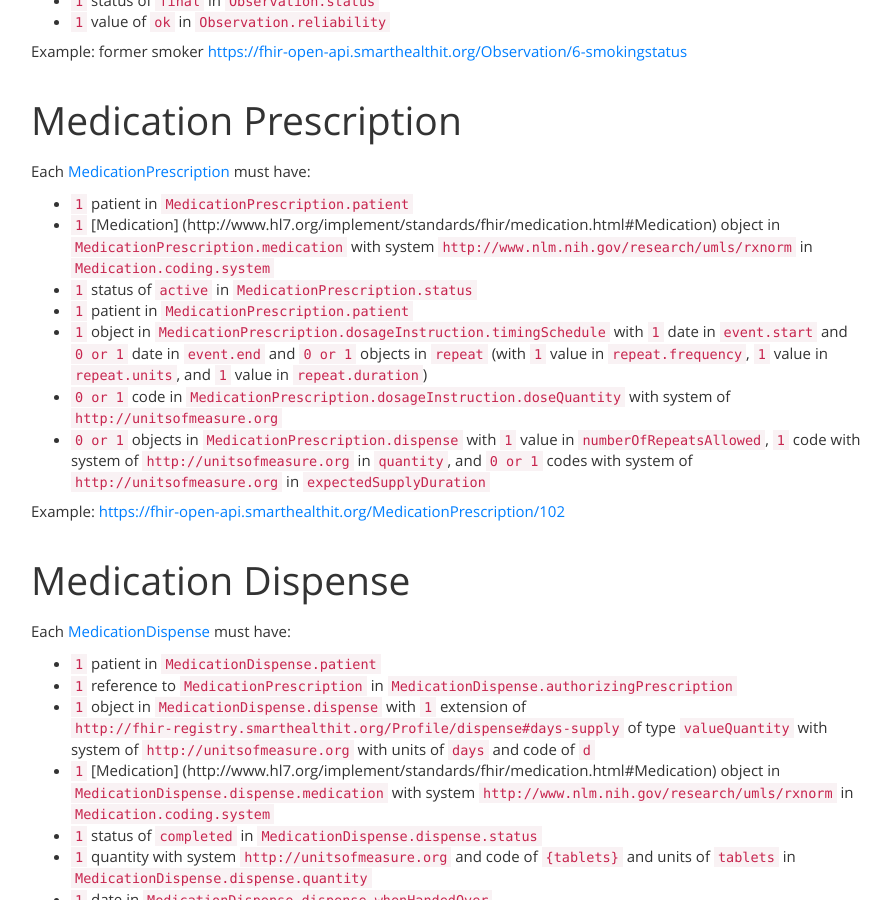
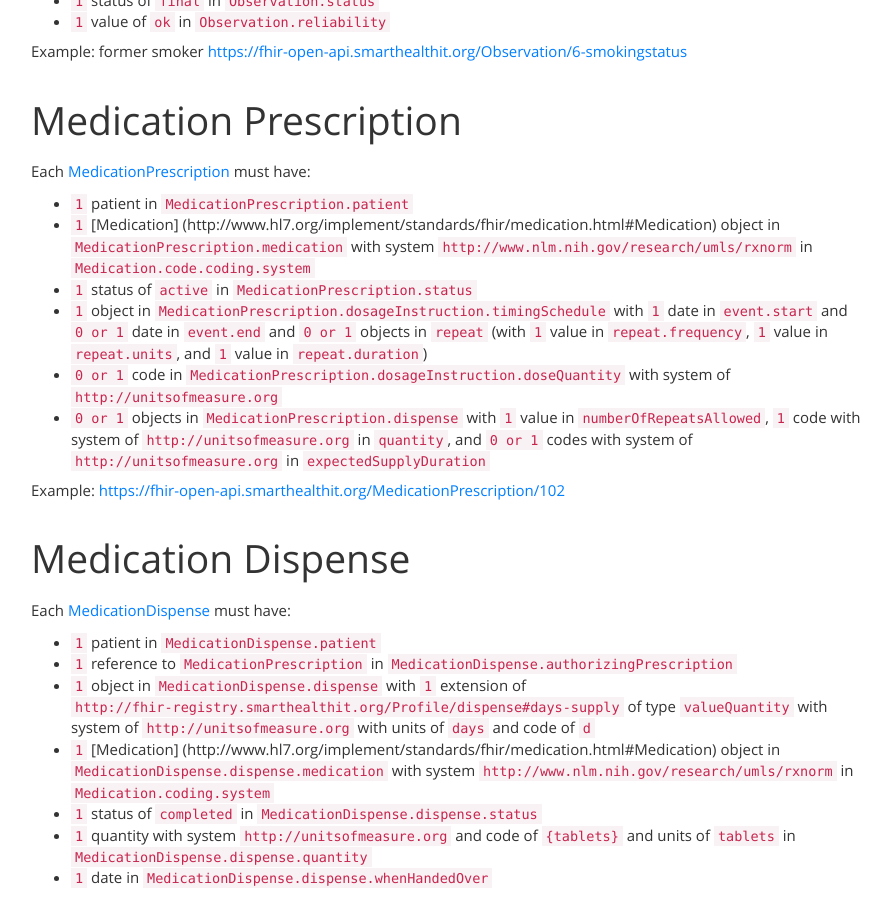
Before and after one commit to smart-on-fhir/smart-on-fhir.github.io, a Jekyll site: the page built from profiles/index.md, in a window 1280 px wide and 900 px high, scrolled down 3581 px. Shown: the whole window, without its empty margins (39-930 px from the left). Built offline with Jekyll 4.4.1, drawn with Linux system fonts in a browser that asks for light colours; Markdown is read by kramdown in place of the engine named in the settings.

Commit message:
Update index.md
Quick fixes to MedicationPrescription.

```diff
--- a/profiles/index.md
+++ b/profiles/index.md
@@ -208,9 +208,8 @@ Each
 must have:
 
  * `1` patient in `MedicationPrescription.patient`
- * `1` [Medication] (http://www.hl7.org/implement/standards/fhir/medication.html#Medication) object in `MedicationPrescription.medication` with system `http://www.nlm.nih.gov/research/umls/rxnorm` in `Medication.coding.system`
+ * `1` [Medication] (http://www.hl7.org/implement/standards/fhir/medication.html#Medication) object in `MedicationPrescription.medication` with system `http://www.nlm.nih.gov/research/umls/rxnorm` in `Medication.code.coding.system`
  * `1` status of `active` in `MedicationPrescription.status`
- * `1` patient in `MedicationPrescription.patient`
  * `1` object in `MedicationPrescription.dosageInstruction.timingSchedule` with `1` date in `event.start` and `0 or 1` date in `event.end` and `0 or 1` objects in `repeat` (with `1` value in `repeat.frequency`, `1` value in `repeat.units`, and `1` value in `repeat.duration`)
  * `0 or 1` code in `MedicationPrescription.dosageInstruction.doseQuantity` with system of `http://unitsofmeasure.org`
  * `0 or 1` objects in `MedicationPrescription.dispense` with `1` value in `numberOfRepeatsAllowed`, `1` code with system of `http://unitsofmeasure.org` in `quantity`, and `0 or 1` codes with system of `http://unitsofmeasure.org` in `expectedSupplyDuration`
```
